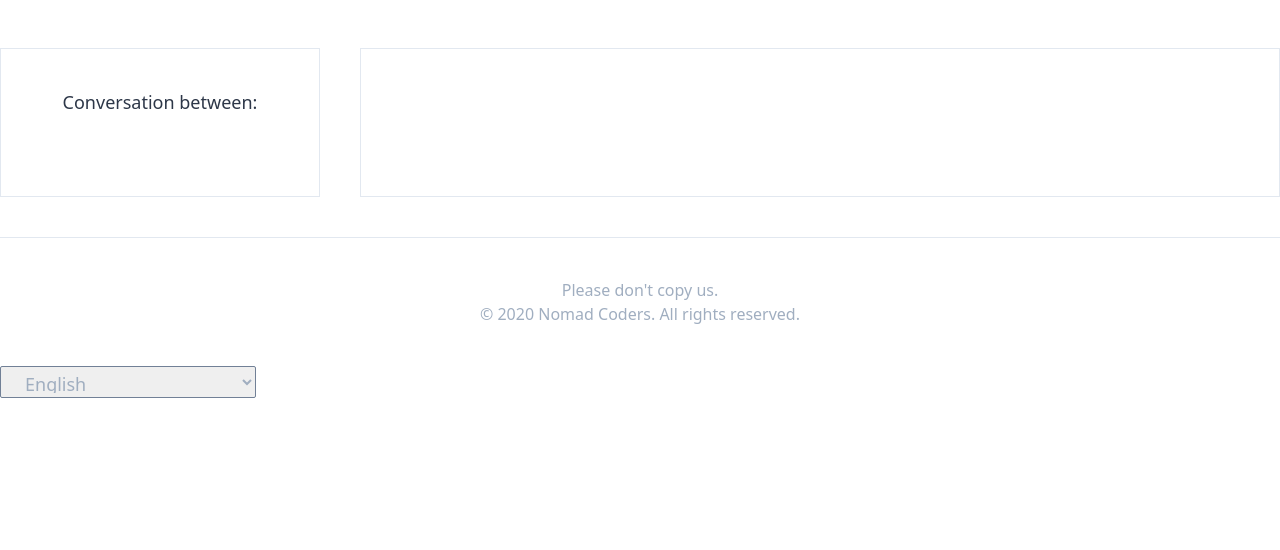
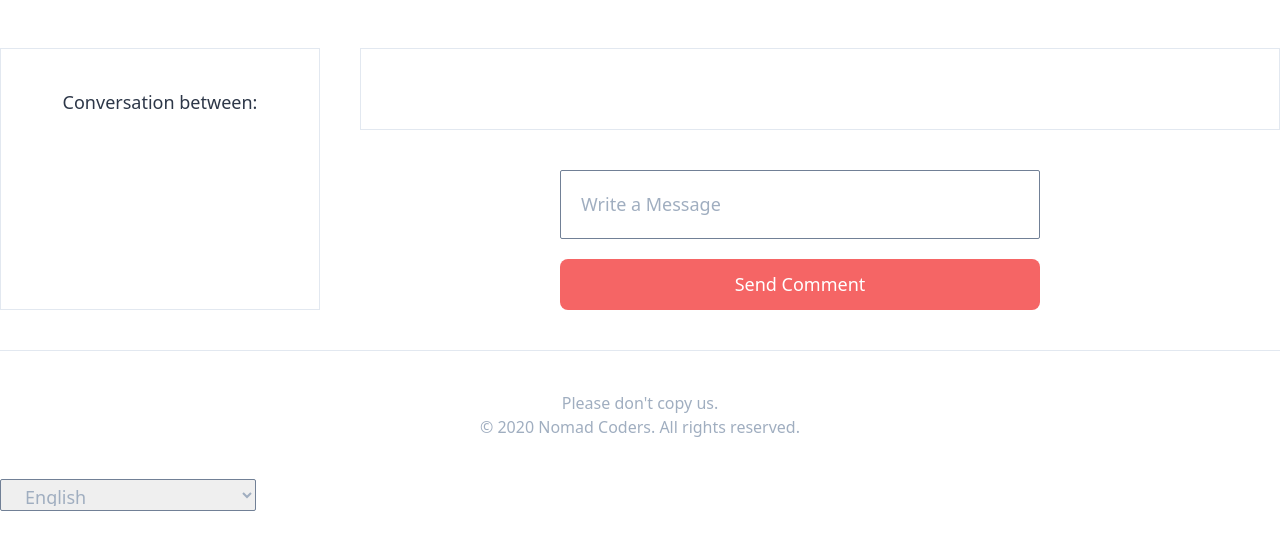
Before and after one commit to BunnnyBin/airbnb-clone, a Django app: template templates/conversations/conversation_detail.html in a window 1280 px wide. Shown: the part 80-630 px from the top of the page. Run offline with Django 3.2, Linux system fonts and the light colour scheme; the template is opened without the code that fills it, so the values that code supplies are empty; style sheets or scripts are compiled from the project's sources; parts of the project's set-up code (start-up, migrations or seed data) failed here and were passed over; some libraries are stand-ins or nearby versions.

Commit message:
#25.9 Creating a Message

```diff
--- /dev/null
+++ b/conversations/forms.py
@@ -0,0 +1,4 @@
+from django import forms
+
+class AddCommentForm(forms.Form):
+    message = forms.CharField(required=True, widget=forms.TextInput(attrs={"placeholder":"Add a Comment"}))
--- a/templates/conversations/conversation_detail.html
+++ b/templates/conversations/conversation_detail.html
@@ -26,25 +26,38 @@
             </div>
         </div>
 
-        <div class="border flex-grow ml-10 p-10 flex flex-col">
+        <div class="flex-grow">
+            <div class="border  ml-10 p-10 flex flex-col">
                 {% if conversation.messages.count == 0 %}
                     no messages
                 {% else %}
-                {% for message in conversation.messages.all  %}
-                    <div class="mb-10 {% if message.user.pk == user.pk %}self-end text-right{% endif %}">
-                        <span class="text-sm font-medium text-gray-600">{{message.user.first_name}}</span>
-                        <div class="mt-px p-5 w-56 rounded{% if message.user.pk != user.pk %}
+                    {% for message in conversation.messages.all %}
+                        <div class="mb-10 {% if message.user.pk == user.pk %}
+                            self-end
+                            text-right
+                        {% endif %}">
+                            <span class="text-sm font-medium text-gray-600">{{ message.user.first_name }}</span>
+                            <div class="mt-px p-5 w-56 rounded
+                                {% if message.user.pk != user.pk %}
                                     bg-teal-500
                                     text-white
                                 {% else %}
                                     bg-gray-300
                                 {% endif %}
                             ">
-                            {{message.message}}
+                                {{ message.message }}
                             </div>
                         </div>
                     {% endfor %}
                 {% endif %}
+
             </div>
+            <form class="mt-10 w-1/2 mx-auto" method="POST">
+                {% csrf_token %}
+                <input class="border-box mb-5" name="message" placeholder="Write a Message" required/>
+                <button class="btn-link">Send Comment</button>
+            </form>
+        </div>
+
     </div>
 {% endblock content %}
```
Also changed, not shown: conversations/views.py (+33 -5 lines). Lines whose indentation alone changed are shown as unchanged.
